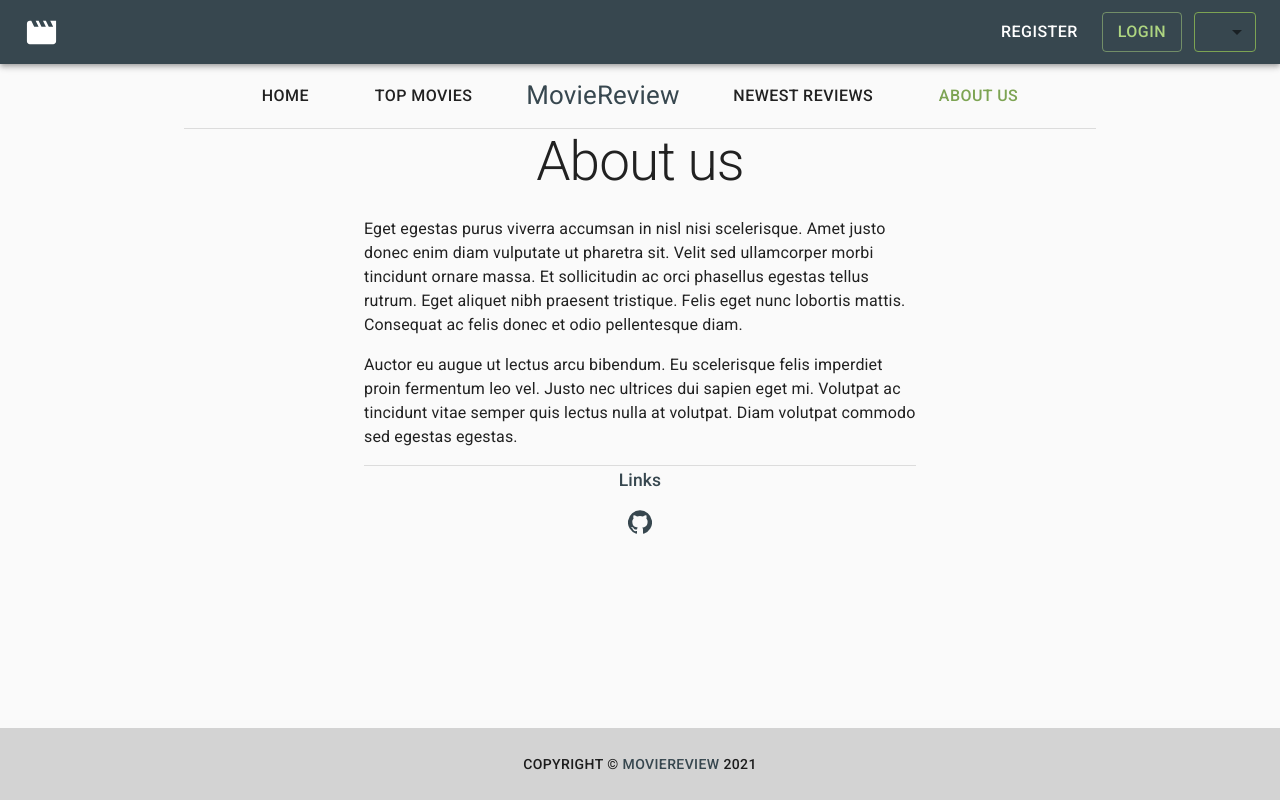
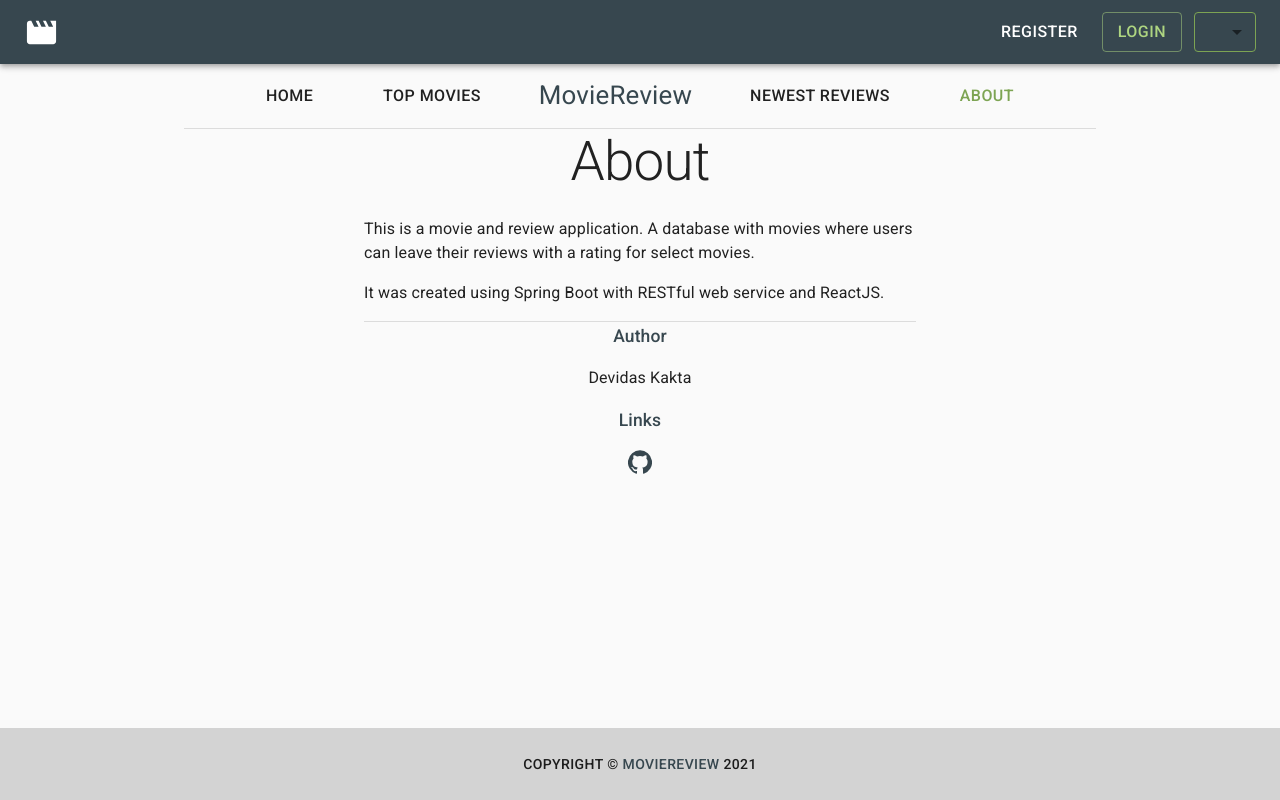
Before and after one commit to DeividasKakta/movie-review-app, a React (Create React App) app in the folder movie-review-ui/: page /about in a window 1280 px wide. Built offline with nearby package versions, Linux system fonts and the light colour scheme.

Commit message:
React: Update about page

```diff
--- a/movie-review-ui/src/i18n/translations/en.json
+++ b/movie-review-ui/src/i18n/translations/en.json
@@ -4,7 +4,7 @@
     "home": "Home",
     "topMovies": "Top movies",
     "newestReviews": "Newest reviews",
-    "about": "About us",
+    "about": "About",
     "login": "Login",
     "register": "Register",
     "logout": "Logout",
@@ -26,10 +26,14 @@
     "releaseYear": "Release year",
     "rating": "Rating",
     "newestReviews": "Newest Reviews",
-    "about": "About us",
+    "about": "About",
     "welcome": "Welcome to MovieReview",
     "error": "The page you are trying to reach does not exist.",
-    "links": "Links"
+    "links": "Links",
+    "author": "Author",
+    "authorName": "Devidas Kakta",
+    "aboutPartOne": "This is a movie and review application. A database with movies where users can leave their reviews with a rating for select movies.",
+    "aboutPartTwo": "It was created using Spring Boot with RESTful web service and ReactJS."
   },
   "moviePage": {
     "writeReview": "Write your review",
--- a/movie-review-ui/src/i18n/translations/lt.json
+++ b/movie-review-ui/src/i18n/translations/lt.json
@@ -29,7 +29,11 @@
     "about": "Apie mus",
     "welcome": "Sveiki atvykę į MovieReview",
     "error": "Puslapis, kurį bandote pasiekti, neegzistuoja.",
-    "links": "Nuorodos"
+    "links": "Nuorodos",
+    "author": "Autorius",
+    "authorName": "Devidas Kakta",
+    "aboutPartOne": "Tai filmų ir apžvalgų aplikacija. Filmų duomenų bazė, kur vartotojai gali palikti savo apžvalgas ir reitingus prie pasirinkto filmo",
+    "aboutPartTwo": "Ji buvo sukurta naudojant Spring Boot su RESTful web service ir ReactJS."
   },
   "moviePage": {
     "writeReview": "Parašykite savo apžvalgą",
--- a/movie-review-ui/src/pages/AboutPage/AboutPage.js
+++ b/movie-review-ui/src/pages/AboutPage/AboutPage.js
@@ -21,18 +21,22 @@ const AboutPage = () => {
 
             <Container maxWidth="sm">
                 <Typography variant="body1" paragraph>
-                    Eget egestas purus viverra accumsan in nisl nisi scelerisque. Amet justo donec enim diam vulputate
-                    ut pharetra sit. Velit sed ullamcorper morbi tincidunt ornare massa. Et sollicitudin ac orci
-                    phasellus egestas tellus rutrum. Eget aliquet nibh praesent tristique. Felis eget nunc lobortis
-                    mattis. Consequat ac felis donec et odio pellentesque diam.
+                    {t('aboutPartOne')}
                 </Typography>
                 <Typography variant="body1" paragraph>
-                    Auctor eu augue ut lectus arcu bibendum. Eu scelerisque felis imperdiet proin fermentum leo vel.
-                    Justo nec ultrices dui sapien eget mi. Volutpat ac tincidunt vitae semper quis lectus nulla at
-                    volutpat. Diam volutpat commodo sed egestas egestas.
+                    {t('aboutPartTwo')}
                 </Typography>
 
                 <Divider/>
+
+                <div align="center">
+                    <Typography color="primary" paragraph variant="h6">
+                        {t('author')}
+                    </Typography>
+                    <Typography variant="body1" paragraph align="center">
+                        {t('authorName')}
+                    </Typography>
+                </div>
 
                 <div align="center">
                     <Typography color="primary" paragraph variant="h6">
```
